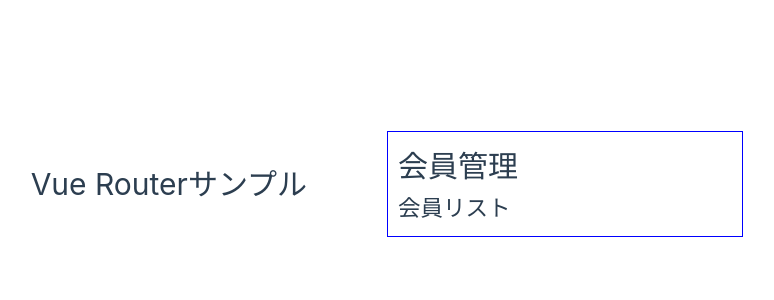
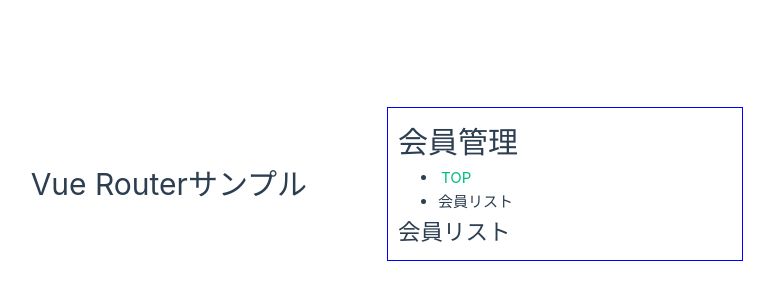
Before and after one commit to capricorn77777/spa, a Vue app in the folder vue-project/: page /member/memberList in a window 1280 px wide. Shown: the part 216-516 px from the top of the page, without its empty margins (253-1027 px from the left). Built offline with nearby package versions, Linux system fonts and the light colour scheme.

Commit message:
MemberList.vueにルートパラメータ設定

```diff
--- a/vue-project/src/views/member/MemberList.vue
+++ b/vue-project/src/views/member/MemberList.vue
@@ -1,13 +1,34 @@
 <script setup lang="ts">
 import {inject} from "vue";
-/*import {RouterLink} from "vue";
+import {RouterLink} from "vue-router";
 import type {Member} from "@/interfaces";
 const memberList = inject("memberlist") as Map<number, Member>;
-*/
+
 </script>
 <template>
     <h1>会員管理</h1>
+    <nav id="breadcrumb">
+        <ul>
+            <li>
+                <RouterLink v-bind:to="{name: 'AppTop'}">
+                    TOP
+                </RouterLink>
+            </li>
+            <li>会員リスト</li>
+        </ul>
+    </nav>
     <section>
         <h2>会員リスト</h2>
+        <section>
+            <ul>
+                <li
+                    v-for="[id, member] in memberList"
+                    v-bind:key="id">
+                    <RouterLink v-bind:to="{name: 'MemberDeetail', paramas: {id: id}}">
+                        IDが{{ id }}の{{ member.name }}さん
+                    </RouterLink>
+                </li>
+            </ul>
+        </section>
     </section>
 </template>
```
